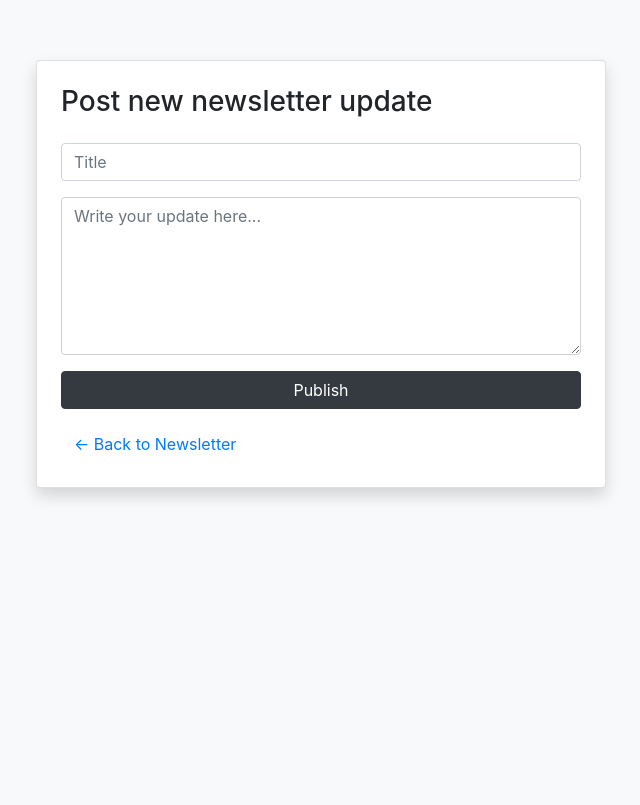
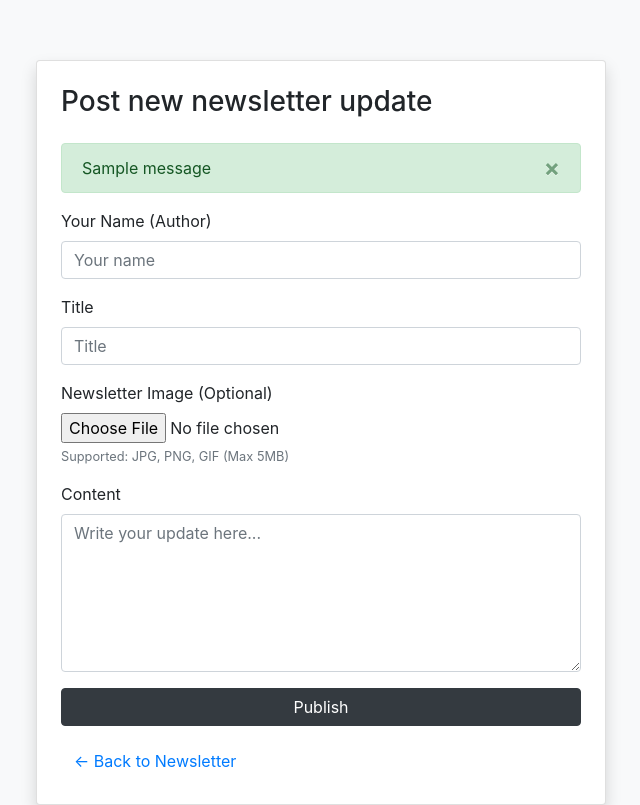
Before and after one commit to prodragon19/rsg_website, a Flask app: page /admin/newsletter in a window 1280 px wide. Shown: the whole page, without its empty margins (319-959 px from the left). Before the commit the page ends 499 px from the top, so only its background shows below. Run offline with Flask 3, Linux system fonts and the light colour scheme; the visitor is signed in with stand-in values (Sample User, id 1); one stand-in notice (Sample message) is shown; some libraries are stand-ins or nearby versions.

Commit message:
pics admin

```diff
--- a/website/templates/admin_newsletter.html
+++ b/website/templates/admin_newsletter.html
@@ -14,13 +14,45 @@
         <div class="card-body p-4">
             <h3 class="mb-4">Post new newsletter update</h3>
 
-            <form method="POST">
+            {% with messages = get_flashed_messages(with_categories=true) %}
+                {% if messages %}
+                    {% for category, message in messages %}
+                        <div class="alert alert-{{ category }} alert-dismissible fade show" role="alert">
+                            {{ message }}
+                            <button type="button" class="close" data-dismiss="alert" aria-label="Close">
+                                <span aria-hidden="true">&times;</span>
+                            </button>
+                        </div>
+                    {% endfor %}
+                {% endif %}
+            {% endwith %}
+
+            <form method="POST" enctype="multipart/form-data">  <!-- �������� CRITICAL FOR FILE UPLOADS -->
+                <!-- AUTHOR FIELD -->
                 <div class="form-group">
+                    <label for="author">Your Name (Author)</label>
+                    <input type="text" name="author" class="form-control" placeholder="Your name" required>
+                </div>
+
+                <!-- TITLE FIELD -->
+                <div class="form-group">
+                    <label for="title">Title</label>
                     <input type="text" name="title" class="form-control" placeholder="Title" required>
                 </div>
+
+                <!-- IMAGE UPLOAD FIELD -->
                 <div class="form-group">
+                    <label for="image">Newsletter Image (Optional)</label>
+                    <input type="file" name="image" class="form-control-file" accept="image/*">
+                    <small class="form-text text-muted">Supported: JPG, PNG, GIF (Max 5MB)</small>
+                </div>
+
+                <!-- CONTENT FIELD -->
+                <div class="form-group">
+                    <label for="content">Content</label>
                     <textarea name="content" class="form-control" rows="6" placeholder="Write your update here..." required></textarea>
                 </div>
+
                 <button type="submit" class="btn btn-dark btn-block">Publish</button>
             </form>
 
--- a/website/views.py
+++ b/website/views.py
@@ -1,15 +1,25 @@
 from flask import Blueprint, render_template, request, redirect, url_for, session, flash
 from datetime import datetime
+import os
+from werkzeug.utils import secure_filename
 
-# �� SINGLE Blueprint definition (only one!)
 views = Blueprint('views', __name__)
 
-# ========== TEMPORARY STORAGE (for demo - use DB in production) ==========
+# ���������� IMAGE UPLOAD CONFIGURATION
+UPLOAD_FOLDER = 'static/uploads'
+ALLOWED_EXTENSIONS = {'png', 'jpg', 'jpeg', 'gif'}
+MAX_FILE_SIZE = 5 * 1024 * 1024  # 5MB
+
+def allowed_file(filename):
+    return '.' in filename and \
+           filename.rsplit('.', 1)[1].lower() in ALLOWED_EXTENSIONS
+
+# ���������� TEMPORARY STORAGE (Replace with database in production)
 POSTS = []
 
 # ========== PUBLIC ROUTES ==========
 @views.route('/')
-@views.route('/Base')  # Remove the trailing space route ('/Base ') - it's unnecessary
+@views.route('/Base')
 def home():
     return render_template('base.html')
 
@@ -37,16 +47,41 @@ def newsletter():
 
 @views.route('/admin/newsletter', methods=['GET', 'POST'])
 def admin_newsletter():
-    # ��� Admin protection (requires SECRET_KEY to be set in app factory)
+    # Admin protection
     if not session.get('logged_in') or session.get('username') != 'admin':
         flash('Admin access required', 'error')
-        return redirect(url_for('views.home'))  # Redirect to home instead of login (adjust as needed)
+        return redirect(url_for('views.home'))
 
     if request.method == 'POST':
+        # ���������� GET ALL FORM DATA
         title = request.form.get('title', '').strip()
         content = request.form.get('content', '').strip()
+        author = request.form.get('author', '').strip() or 'Anonymous'
 
-        # �� CRITICAL VALIDATION (prevents empty posts)
+        # ���������� HANDLE IMAGE UPLOAD
+        image_filename = None
+        if 'image' in request.files:
+            file = request.files['image']
+            if file.filename != '':  # User selected a file
+                # ���������� VALIDATIONS
+                if file.content_length > MAX_FILE_SIZE:
+                    flash('Image too large! Max 5MB allowed.', 'error')
+                    return redirect(url_for('views.admin_newsletter'))
+
+                if not allowed_file(file.filename):
+                    flash('Invalid image type! Use JPG, PNG, or GIF.', 'error')
+                    return redirect(url_for('views.admin_newsletter'))
+
+                # ���������� SAVE FILE SECURELY
+                filename = secure_filename(file.filename)
+                timestamp = datetime.now().strftime("%Y%m%d_%H%M%S")
+                image_filename = f"{timestamp}_{filename}"
+
+                # Create uploads directory if missing
+                os.makedirs(UPLOAD_FOLDER, exist_ok=True)
+                file.save(os.path.join(UPLOAD_FOLDER, image_filename))
+
+        # ���������� VALIDATE REQUIRED FIELDS
         if not title:
             flash('Title is required!', 'error')
             return redirect(url_for('views.admin_newsletter'))
@@ -54,11 +89,13 @@ def admin_newsletter():
             flash('Content is required!', 'error')
             return redirect(url_for('views.admin_newsletter'))
 
-        # Add post with validation
+        # ���������� CREATE POST WITH ALL FIELDS
         POSTS.insert(0, {
             "title": title,
             "content": content,
-            "date": datetime.now().strftime("%Y-%m-%d %H:%M")
+            "author": author,
+            "date": datetime.now().strftime("%Y-%m-%d %H:%M"),
+            "image": image_filename  # None if no image uploaded
         })
         flash('Newsletter posted successfully!', 'success')
         return redirect(url_for('views.newsletter'))
```
Also changed, not shown: website/templates/newsletter.html (+27 -3 lines).
